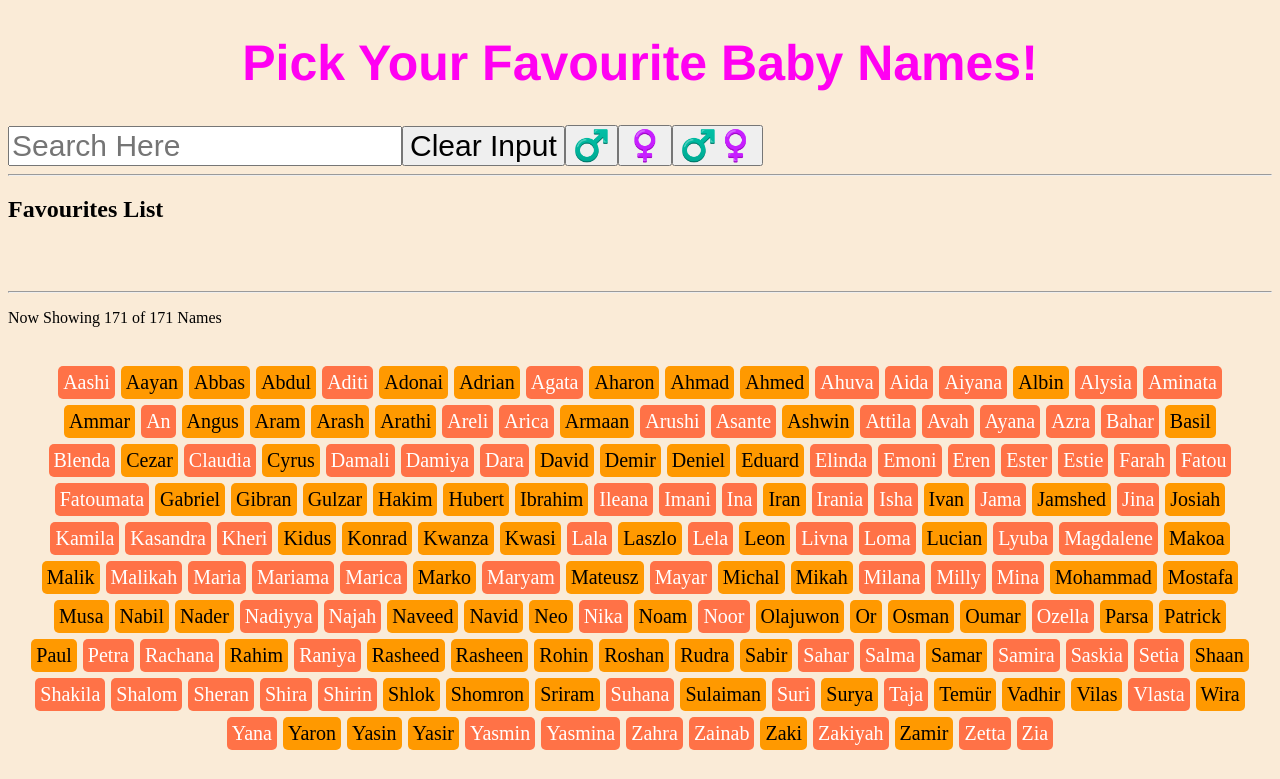
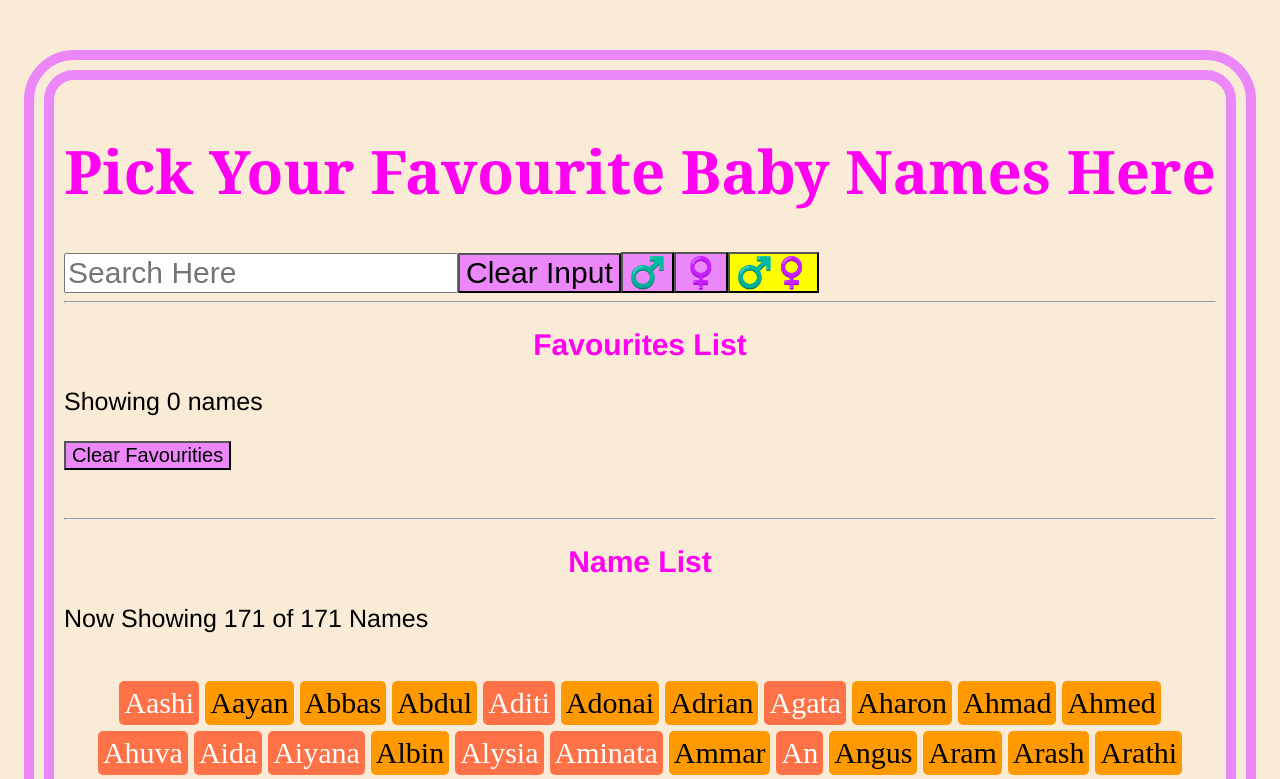
Before and after one commit to owen-dearman/baby-names-V2, a React (Create React App) app: page / in a window 1280 px wide. Shown: the top 779 px of the page. Built offline with nearby package versions, Linux system fonts and the light colour scheme.

Commit message:
CSS styling

```diff
--- a/public/style.css
+++ b/public/style.css
@@ -14,7 +14,7 @@ body{
     background-color: #ff9900;
     color: rgb(0, 0, 0);
     border-radius: 5px;
-    font-size: 20px;
+    font-size: 30px;
     font-family: serif;
     padding: 5px;
     margin: 3px
@@ -24,15 +24,51 @@ body{
     background-color: #ff7247;
     color: rgb(255, 255, 255);
     border-radius: 5px;
-    font-size: 20px;
+    font-size: 30px;
     font-family: serif;
     padding: 5px;
     margin: 3px
 }
 
+.headerTitle{
+    font-size: 60px;
+    font-family:Georgia, 'Times New Roman', Times, serif;
+    color:rgb(255, 0, 242);
+    text-align: center
+}
+
 .title{
-    font-size: 50px;
+    font-size: 30px;
     font-family: 'Franklin Gothic Medium', 'Arial Narrow', Arial, sans-serif;
     color:rgb(255, 0, 242);
     text-align: center;
 }
+
+.subtitle{
+    font-size: 25px;
+    font-family: 'Franklin Gothic Medium', 'Arial Narrow', Arial, sans-serif;
+    color:rgb(0, 0, 0);
+    text-align: left;
+}
+
+button{
+    font-size: 30px;
+    background-color: #ec87fa;
+
+}
+
+.activeButton{
+    font-size:30px;
+    background:rgb(255, 255, 0);
+
+}
+
+body {
+    display:block;
+    width:90%;
+    border: 30px double #ec87fa;
+    height: auto;
+    margin: 50px auto;
+    border-radius: 50px;
+    padding: 10px;
+}
--- a/src/App.tsx
+++ b/src/App.tsx
@@ -6,6 +6,7 @@ import { useState } from "react";
 function App(): JSX.Element {
   const [searchTerm, setSearchTerm] = useState<string>("");
   const [favourites, setToFavourites] = useState<babyNameDataInterface[]>([]);
+  const [currentActiveButton, setActiveButton] = useState<string>("any");
 
   //Producing alphabetically sorted names filtered via search bar
   const alphabeticalOrderNames: babyNameDataInterface[] =
@@ -64,7 +65,7 @@ function App(): JSX.Element {
 
   return (
     <>
-      <h1 className="title">Pick Your Favourite Baby Names!</h1>
+      <h1 className="headerTitle">Pick Your Favourite Baby Names Here</h1>
       <div>
         <input
           style={{ fontSize: 30 }}
@@ -72,37 +73,49 @@ function App(): JSX.Element {
           value={searchTerm}
           onChange={(e) => setSearchTerm(e.target.value)}
         />
-        <button style={{ fontSize: 30 }} onClick={() => setSearchTerm("")}>
-          Clear Input
-        </button>
+        <button onClick={() => setSearchTerm("")}>Clear Input</button>
         <button
-          style={{ fontSize: 30 }}
-          onClick={() =>
-            setGenderFilter(alphabeticalOrderNames.filter((x) => x.sex === "m"))
-          }
+          className={currentActiveButton === "male" ? "activeButton" : ""}
+          onClick={() => {
+            setGenderFilter(
+              alphabeticalOrderNames.filter((x) => x.sex === "m")
+            );
+            setActiveButton("male");
+          }}
         >
           ♂️
         </button>
         <button
-          style={{ fontSize: 30 }}
-          onClick={() =>
-            setGenderFilter(alphabeticalOrderNames.filter((x) => x.sex === "f"))
-          }
+          className={currentActiveButton === "female" ? "activeButton" : ""}
+          onClick={() => {
+            setGenderFilter(
+              alphabeticalOrderNames.filter((x) => x.sex === "f")
+            );
+            setActiveButton("female");
+          }}
         >
           ♀️
         </button>
         <button
-          style={{ fontSize: 30 }}
-          onClick={() => setGenderFilter(alphabeticalOrderNames)}
+          className={currentActiveButton === "any" ? "activeButton" : ""}
+          onClick={() => {
+            setGenderFilter(alphabeticalOrderNames);
+            setActiveButton("any");
+          }}
         >
           ♂️♀️
         </button>
       </div>
       <hr />
-      <h2>Favourites List</h2>
+      <h2 className="title">Favourites List</h2>
+      <p className="subtitle">Showing {favourites.length} names</p>
+      <button style={{ fontSize: 20 }} onClick={() => setToFavourites([])}>
+        Clear Favourities
+      </button>
       <div className="babyNamesList">{preparedFavourites}</div>
       <hr />
-      <p>
+      <h2 className="title">Name List</h2>
+      <p className="subtitle">
         Now Showing {preparedNames.length} of {babyNameData.length} Names
       </p>
       <div className="babyNamesList">{preparedNames}</div>
```
